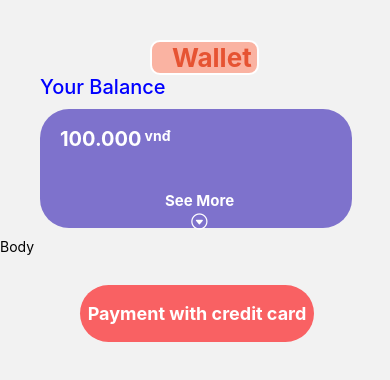
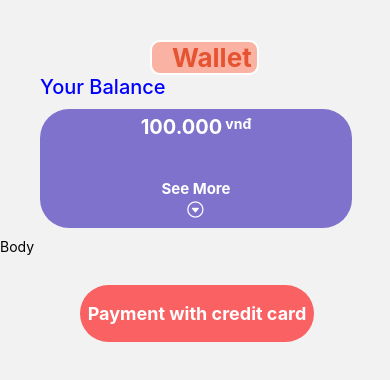
Before and after one commit to cheeesevox/react-native-home-meal-taste-app, a React Native app: screen /Wallet in a window 390 px wide. Shown: the top 380 px of the page. Built offline with nearby package versions, Linux system fonts and the light colour scheme; what react-native would draw is missing.

Commit message:
comit
layout

```diff
--- a/src/components/Header.js
+++ b/src/components/Header.js
@@ -9,7 +9,6 @@ const Header = ({ headerText, headerIcon }) => {
 			<Text style={{ flex: 1, fontSize: 22, fontWeight: "700" }}>
 				{headerText}
 				</Text>
-				<headerIcon></headerIcon>
 			<FontAwesome name={headerIcon} size={24} color="#f96163" />
 		</View>
 	);
--- a/src/screens/LoginScreen.js
+++ b/src/screens/LoginScreen.js
@@ -98,7 +98,10 @@ const LoginScreen = ({ navigation }) => {
 
 						<View>
 							<View style={{ padding:20}}>
-								<TextInput placeholder="Your Phone Numbers" value={phone} onChangeText={onChagePhone}></TextInput>
+								<TextInput placeholder="Your Phone Numbers"
+								value={phone}
+								width={280}
+								 onChangeText={onChagePhone}></TextInput>
 							</View>
 						</View>
 					</View>
@@ -108,8 +111,13 @@ const LoginScreen = ({ navigation }) => {
 							<Ionicons name="lock-closed-outline" size={20}>
 							</Ionicons>
 						</View>
-							<View style={{padding:20}}>
-								<TextInput placeholder="Your Password" value={password} secureTextEntry={true} onChangeText={onChagePassword}>
+							<View style={{padding:20}}
+							>
+								<TextInput placeholder="Your Password"
+								 value={password}
+								 secureTextEntry={true}
+								width={280}
+								onChangeText={onChagePassword}>
 								</TextInput>
 							</View>
 
--- a/src/screens/RegisterScreen.js
+++ b/src/screens/RegisterScreen.js
@@ -71,7 +71,7 @@ const RegisterScreen= ({navigation})=> {
 							</Ionicons>
 						</View>
 							<View style={{ padding:20}}>
-								<TextInput placeholder="Your Phone Numbers" value={phone} onChangeText={onChagePhone}></TextInput>
+								<TextInput width={280} placeholder="Your Phone Numbers" value={phone} onChangeText={onChagePhone}></TextInput>
 					</View>
 					</View>
                     {/* password for register */}
@@ -81,7 +81,7 @@ const RegisterScreen= ({navigation})=> {
 							</Ionicons>
 						</View>
 							<View style={{padding:20}}>
-								<TextInput placeholder="Your Password" value={password} secureTextEntry={true} onChangeText={onChagePassword}></TextInput>
+								<TextInput width={280} placeholder="Your Password" value={password} secureTextEntry={true} onChangeText={onChagePassword}></TextInput>
 							</View>
 					</View >
                     {/* user name */}
@@ -91,7 +91,7 @@ const RegisterScreen= ({navigation})=> {
 							</Ionicons>
 						</View>
 							<View style={{ padding:20}}>
-								<TextInput placeholder="Your Name" value={username} onChangeText={onChageUserName}></TextInput>
+								<TextInput width={280} placeholder="Your Name" value={username} onChangeText={onChageUserName}></TextInput>
 					</View>
 					</View>
                     {/* user     */}
@@ -101,7 +101,7 @@ const RegisterScreen= ({navigation})=> {
 							</Ionicons>
 						</View>
 							<View style={{padding:20}}>
-								<TextInput placeholder="Your Email" value={email} onChangeText={onChageEmail}></TextInput>
+								<TextInput  width={280} placeholder="Your Email" value={email} onChangeText={onChageEmail}></TextInput>
 							</View>
 					</View >
 				</View>
--- a/src/screens/WalletScreen.js
+++ b/src/screens/WalletScreen.js
@@ -19,14 +19,14 @@ const WalletScreen = ({navigation}) => {
       </View >
       <View style={styles.wallet}>
         <View style={{flexDirection:'row'}}>
-          <Text style={{marginLeft:20, fontWeight:'bold', color:'white', fontSize:20}}>100.000</Text>
+          <Text style={{fontWeight:'bold', color:'white', fontSize:20}}>100.000</Text>
           <Text style={{paddingLeft:3, fontWeight:'bold', color:'white'}}>vnđ</Text>
         </View>
-        <Text style={{color:'white', fontWeight:'bold', marginTop:40, marginLeft:125, fontSize:15}}>See More</Text>
+        <Text style={{color:'white', fontWeight:'bold', marginTop:40,textAlign:'center', fontSize:15}}>See More</Text>
             <TouchableOpacity
-            style={{color:'white', marginLeft:40, marginLeft:130}}
+            style={{color:'white'}}
             >
-              <Ionicons style={{color:'white', fontWeight:'bold', marginLeft:20, fontSize:20}}name='caret-down-circle-outline' ></Ionicons>
+              <Ionicons style={{alignContent:'center' ,justifyContent:'center',color:'white', fontWeight:'bold', textAlignVertical:'center',alignItems:'center', fontSize:20}}name='caret-down-circle-outline' ></Ionicons>
             </TouchableOpacity>
         </View>
 
@@ -68,6 +68,8 @@ const styles = StyleSheet.create({
               width: '80%',
               height: '30%',
               alignContent:'space-between',
+              alignItems:'center',
+              justifyContent:'center',
               marginVertical:10,
               marginLeft:40,
   },
```
